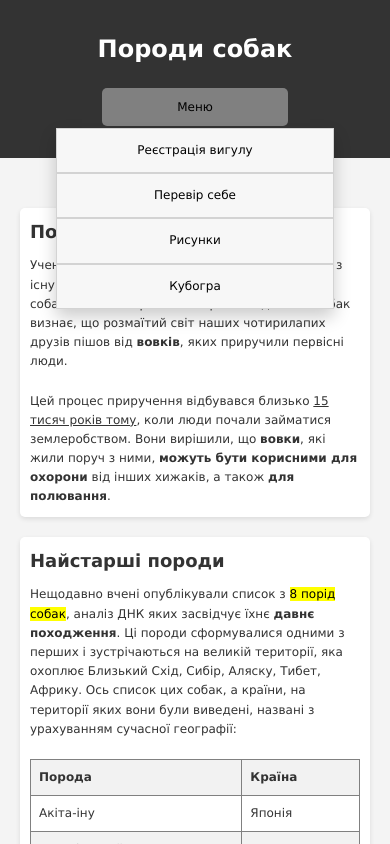
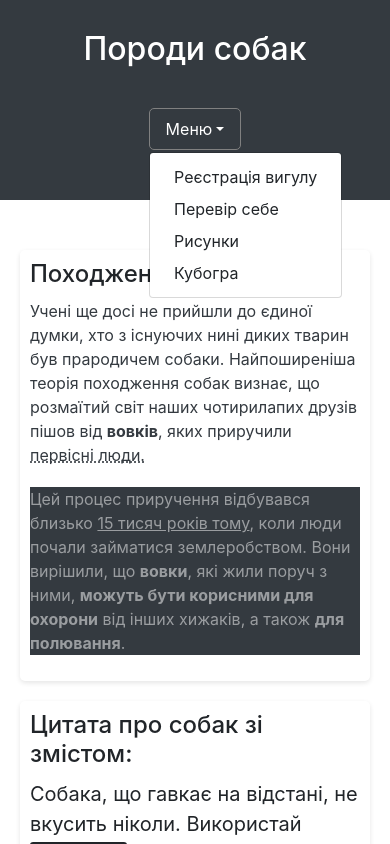
Before and after one commit to djprotejee/web-1, a website built with webpack: page index.html in a window 390 px wide. Both pictures are taken after a click on the link "Меню". Shown: the top 844 px of the page. Built offline with nearby package versions, Linux system fonts and the light colour scheme.

Commit message:
Add Bootstrap for index.html(without is better)

```diff
--- a/css/style1.css
+++ b/css/style1.css
@@ -300,7 +300,7 @@ body {
     visibility: visible;
     opacity: 1;
   }
-  .mobile-nav:hover, .mobile-nav:focus .dropbtn {
+  /*.mobile-nav:hover,*/ .mobile-nav:focus .dropbtn {
     background-color: grey;
   }
   .mobile-nav .db2 {
--- a/index.html
+++ b/index.html
@@ -5,59 +5,78 @@
     <meta name="viewport" content="width=device-width, initial-scale=1.0">
     <title>Найстарші породи собак</title>
     <link rel="stylesheet" href="css/style1.css">
+    <!-- Bootstrap CSS -->
+    <link href="https://stackpath.bootstrapcdn.com/bootstrap/4.5.2/css/bootstrap.min.css" rel="stylesheet">
     <style>
     </style>
+    <script src="https://cdn.jsdelivr.net/npm/jquery@3.7.1/dist/jquery.slim.min.js"></script>
+    <script src="https://cdn.jsdelivr.net/npm/popper.js@1.16.1/dist/umd/popper.min.js"></script>
+    <script src="https://cdn.jsdelivr.net/npm/bootstrap@4.6.2/dist/js/bootstrap.bundle.min.js"></script>
 </head>
 <body>
 
-<header class="header">
+<header class="header bg-dark text-white text-center">
     <h1>Породи собак</h1>
     <nav class="main-nav">
-        <ul class="nav-list">
+        <ul class="nav-list justify-content-center">
             <!--li><a href="#" class="nav-link">Головна</a></li-->
-            <li><a href="survey.html" class="nav-link">Реєстрація вигулу</a></li>
-            <li><a href="quiz.html" class="nav-link">Перевір себе</a></li>
-            <li><a href="drawing.html" class="nav-link">Рисунки</a></li>
-            <li><a href="game.html" class="nav-link">Кубогра</a></li>
+            <li class="nav-item"><a href="survey.html" class="nav-link text-white font-weight-bold">Реєстрація вигулу</a></li>
+            <li class="nav-item"><a href="quiz.html" class="nav-link text-white font-weight-bold">Перевір себе</a></li>
+            <li class="nav-item"><a href="drawing.html" class="nav-link text-white font-weight-bold">Рисунки</a></li>
+            <li class="nav-item"><a href="game.html" class="nav-link text-white font-weight-bold">Кубогра</a></li>
             <!--<li><a href="#" class="nav-link">Породи, що вимерли</a></li><-->
             <!--li><a href="#" class="nav-link">Найновіші породи</a></li-->
             <!--li><a href="#" class="nav-link">Доставка собак</a></li-->
         </ul>
     </nav>
-  <nav class="mobile-nav" tabindex="1">
-    <i class="db2" tabindex="1"></i>
-    <a class="dropbtn">Меню</a>
-    <div class="dropdown-content">
-      <!--a href="#">Головна</a-->
-      <a href="survey.html">Реєстрація вигулу</a>
-      <a href="quiz.html">Перевір себе</a>
-      <a href="drawing.html">Рисунки</a>
-      <a href="game.html">Кубогра</a>
-      <!--<a href="#">Породи, що вимерли</a>-->
-      <!--a href="#">Найновіші породи</a-->
-      <!--a href="#">Доставка собак</a-->
-    </div>
+
+  <nav class ="mobile-nav">
+    <ul class="nav justify-content-center">
+      <li class="nav-item dropdown">
+      <a class="nav-link dropdown-toggle" href="#" data-toggle="dropdown">Меню</a>
+      <div class="dropdown-menu justify-content-center">
+        <!--a href="#">Головна</a-->
+        <a class="dropdown-item" href="survey.html">Реєстрація вигулу</a>
+        <a class="dropdown-item" href="quiz.html">Перевір себе</a>
+        <a class="dropdown-item" href="drawing.html">Рисунки</a>
+        <a class="dropdown-item" href="game.html">Кубогра</a>
+        <!--<a href="#">Породи, що вимерли</a>-->
+        <!--a href="#">Найновіші породи</a-->
+        <!--a href="#">Доставка собак</a-->
+      </div>
+    </li>
+    </ul>
   </nav>
 </header>
 
 <main>
     <section class="section">
-        <div class="subsection"><h2>Походження</h2>
-            <p>
-                Учені ще досі не прийшли до єдиної думки, хто з існуючих нині диких тварин був прародичем собаки. Найпоширеніша теорія походження собак визнає, що розмаїтий світ наших чотирилапих друзів пішов від <strong>вовків</strong>, яких приручили первісні люди.
+      <div class="subsection">
+          <h2>Походження</h2>
+            <p class="text-dark">
+              Учені ще досі не прийшли до єдиної думки, хто з існуючих нині диких тварин був прародичем собаки. Найпоширеніша теорія походження собак визнає, що розмаїтий світ наших чотирилапих друзів пішов від <strong>вовків</strong>, яких приручили <abbr title="gg">первісні люди.</abbr>
             </p>
+            <p class="text-white-50 bg-dark">
+                Цей процес приручення відбувався близько <ins>15 тисяч років тому</ins>, коли люди почали займатися землеробством. Вони вирішили, що <strong>вовки</strong>, які жили поруч з ними, <strong>можуть бути корисними для охорони</strong> від інших хижаків, а також <strong>для полювання</strong>.
+            </p>
+            </div>
 
-            <p>
-                Цей процес приручення відбувався близько <ins>15 тисяч років тому</ins>, коли люди почали займатися землеробством. Вони вирішили, що <strong>вовки</strong>, які жили поруч з ними, <strong>можуть бути корисними для охорони</strong> від інших хижаків, а також <strong>для полювання</strong>.
-            </p></div>
+      <div class="subsection">
+        <h2>Цитата про собак зі змістом:</h2>
+          <blockquote class="blockquote">
+            <p>Собака, що гавкає на відстані, не вкусить ніколи. Використай <kbd>ctrl+dog</kbd> аби перевірити.</p>
+            <footer class="blockquote-footer">Джейсон Стейтем</footer>
+          </blockquote>
+          </div>
 
-        <div class="subsection"><h2>Найстарші породи</h2>
+        <div class="subsection">
+          <h2>Найстарші породи</h2>
             <p>
                 Нещодавно вчені опублікували список з <mark> 8 порід собак</mark>, аналіз ДНК яких засвідчує їхнє <strong>давнє походження</strong>. Ці породи сформувалися одними з перших і зустрічаються на великій території, яка охоплює Близький Схід, Сибір, Аляску, Тибет, Африку. Ось список цих собак, а країни, на території яких вони були виведені, названі з урахуванням сучасної географії:
             </p>
             <!-- Таблиця -->
-            <table class="dog-table" border="1">
-                <thead>
+            <table class="table table-striped table-bordered">
+                <thead class="thead-dark">
                 <tr>
                     <th>Порода</th>
                     <th>Країна</th>
@@ -110,7 +129,7 @@
                 <h3>Алабай</h3>
                 <p>Перша порода, яка майже одразу спадає на думку, і яку чомусь не включили до списку – <strong>алабай</strong>. Ця давня порода була відома вже 2 тис. років тому, а деякі дослідники навіть визначають значно раніше її походження – <ins>майже 4 тис. років</ins>.</p>
               <div class="dog-image-container">
-                <img src="img/alabai.jpg" loading="lazy" alt="Алабай" class="dog-image">
+                <img src="img/alabai.jpg" loading="lazy" alt="Алабай" class="dog-image rounded">
               </div>
             </article>
 
@@ -120,7 +139,7 @@
                     Ще одна порода, яка виведена дуже давно, – <strong>шарпей</strong>. Ці собаки були відомі ще <ins>3 тис. років тому</ins>. Це дуже стара порода, яка виводилася в Китаї.
                 </p>
               <div class="dog-image-container">
-                <img src="img/sharpei.jpg" loading="lazy" alt="Шарпей" class="dog-image">
+                <img src="img/sharpei.jpg" loading="lazy" alt="Шарпей" class="dog-image rounded">
               </div>
             </article>
 
@@ -130,7 +149,7 @@
                     <strong> Самоїд</strong> - одна із найдавніших нині відомих порід їздових собак. Протягом 3000 років самоїд був компаньйоном людей північних племен самоїдів (сьогоднішні їх нащадки — ненці). Самоїд завдяки своїй ізольованості від зовнішнього світу, <strong>уник процесу селекції</strong> та змішання із іншими породами. Порода належить до 5 групи МКФ (шпіци та примітивні).
                 </p>
               <div class="dog-image-container">
-                <img src="img/samoyid.jpg" loading="lazy" alt="Самоїд" class="dog-image">
+                <img src="img/samoyid.jpg" loading="lazy" alt="Самоїд" class="dog-image rounded">
               </div>
             </article></div>
     </section>
@@ -146,9 +165,9 @@
     </div>
 </main>
 
-<footer class="footer">
+<footer class="footer bg-dark text-white text-center py-4 mt-5">
     <p>Зв'язок з нами: <ins>info@dogspecies.edu</ins></p>
-    <div class="contact-form-container">
+    <div class="contact-form-container mb-4 py-2">
       <form class="contact-form">
         <label for="name">Ім'я:</label>
         <input type="text" id="name" name="name">
@@ -156,7 +175,7 @@
         <input type="email" id="email" name="email">
         <label for="message">Повідомлення:</label>
         <textarea id="message" name="message"></textarea>
-        <input id="send" type="submit" value="Надіслати">
+        <button id="send" type="button" class="btn btn-secondary">Надіслати</button>
       </form>
     </div>
 
@@ -171,7 +190,7 @@
         <a href="#"><img loading="lazy" src="img/myspace.png" alt="MySpace"></a>
         <a href="#"><img loading="lazy" src="img/vine.png" alt="Vine"></a>
     </div>
-    <p>&copy; 2024 Освітній проект про породи собак</p>
+    <p class="mt-4">&copy; 2024 Освітній проект про породи собак</p>
 </footer>
 </body>
 </html>
```
